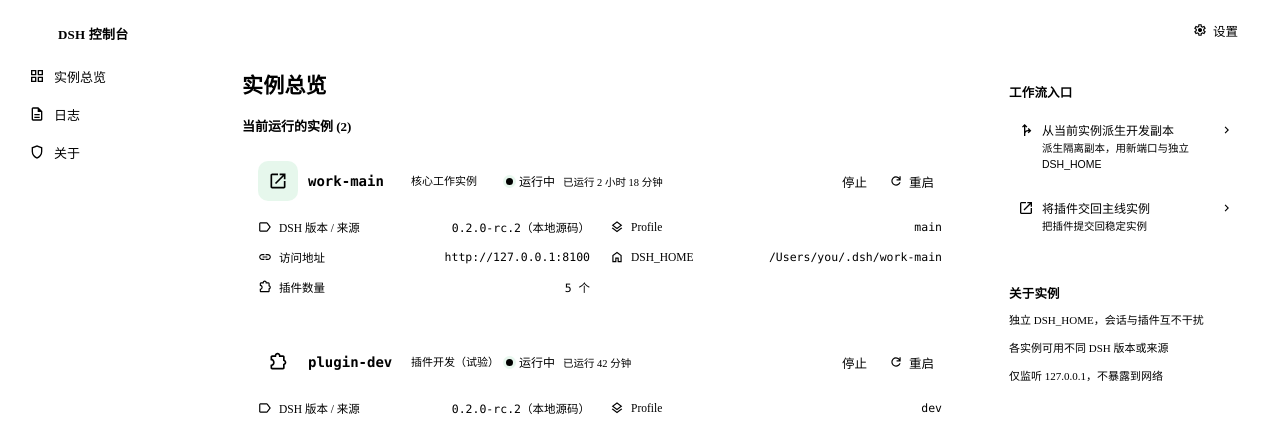
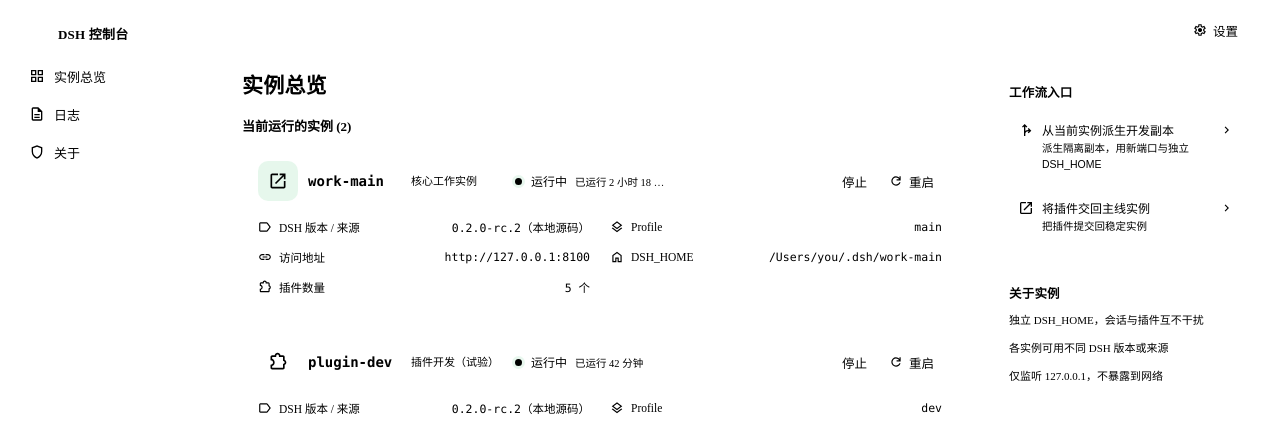
Before and after one commit to conglinyizhi/dsh-console, a Vue app: page / in a window 1280 px wide. Shown: the top 421 px of the page. Built offline with nearby package versions, Linux system fonts and the light colour scheme; the HTML template or start-up script is replaced by a standard one.

Commit message:
fix(ui): 状态点与左侧标签的间距
运行中的光环有 3px 外扩，而栅格首列只给 7px，溢出吃掉了列间距
首列改成 13px 槽位让光环落在里面，两态几何一致
状态区再补 6px 自有左间距，避免点吸住标签

```diff
--- a/src/components/InstanceRow.vue
+++ b/src/components/InstanceRow.vue
@@ -48,7 +48,7 @@ const fields = computed<FieldRow[]>(() => {
       </span>
 
       <span class="state" :class="{ off: !running }">
-        <i class="dot" />
+        <span class="dot-slot"><i class="dot" /></span>
         <span class="state-label">{{ running ? '运行中' : '已停止' }}</span>
         <span class="uptime">已运行 {{ instance.uptime }}</span>
       </span>
@@ -107,11 +107,20 @@ const fields = computed<FieldRow[]>(() => {
   background: var(--panel-soft); white-space: nowrap;
 }
 .state {
-  /* 状态点、状态文案、时长共用卡头这一条中心线：起点分别为固定轨道 */
-  display: grid; grid-template-columns: 7px var(--col-state) minmax(0, 1fr);
+  /* 状态点、状态文案、时长共用卡头这一条中心线：起点分别为固定轨道。
+     第一列是 13px 槽位（7px 点 + 两边各 3px 光环），光环在槽位内，
+     所以运行中与已停止两态的几何完全一致，切状态时点不会跳。
+     左侧留 6px 自有间距：卡头栅格的 10px 列间距会被运行中的光环吃掉 3px，
+     不加这段就会出现"点吸住左边标签"的观感。 */
+  display: grid; grid-template-columns: 13px var(--col-state) minmax(0, 1fr);
   align-items: center; column-gap: 6px; min-width: 0; color: var(--ok);
+  padding-left: 6px;
 }
 .state.off { color: var(--text-dim); }
+.dot-slot {
+  width: 13px; height: 13px;
+  display: grid; place-items: center;
+}
 .dot {
   width: 7px; height: 7px; border-radius: 50%;
   background: currentColor; box-shadow: 0 0 0 3px rgba(78, 194, 122, 0.13);
```
